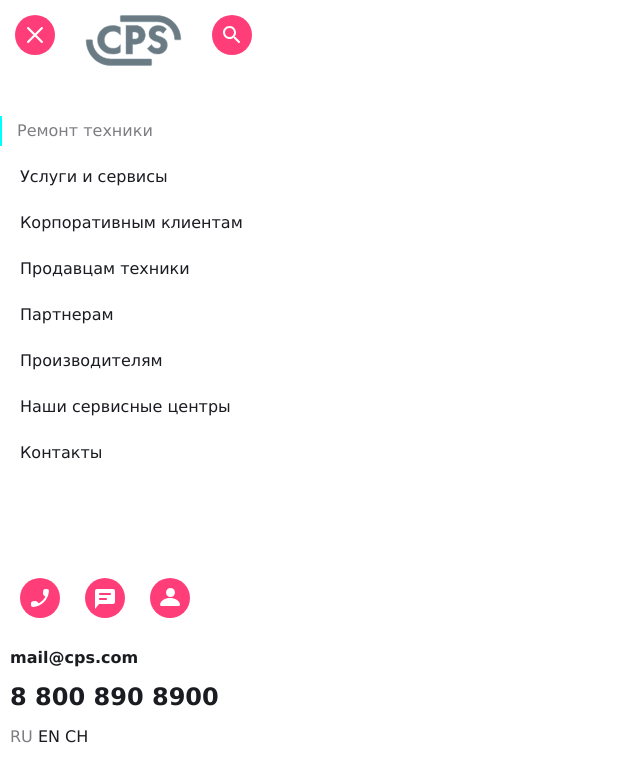
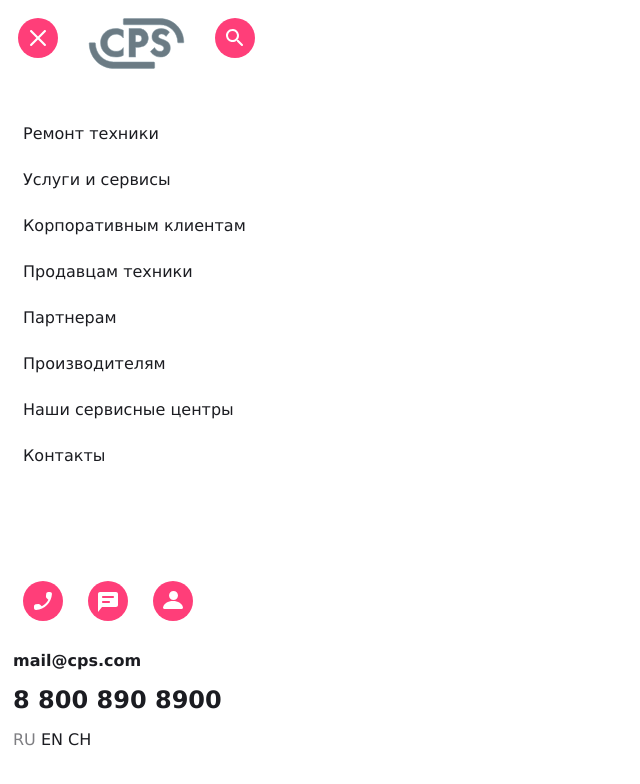
Before and after one commit to Shushan-Petrosyan/responsive-menu, a plain HTML site: page index.html in a window 1280 px wide. Shown: the whole page, without its empty margins (0-640 px from the left). Drawn offline with Linux system fonts and the light colour scheme.

Commit message:
initial commit

```diff
--- a/assets/css/style.css
+++ b/assets/css/style.css
@@ -1,5 +1,8 @@
 header {
-   width: 768px;
+ /*  width: 768px; */
+ width: 320px;
+ border: 3px solid #ffffff;
+
 }
 
 .menu-header {
@@ -29,12 +32,16 @@ header {
     line-height: 30px;
 }
 
-.content-text1 {
+.content-text:active {
+    color: #7e7e82;
+}
+
+/*.content-text1 {
     border-left: 5px solid aqua;
     padding-left:15px;
     color: #7e7e82;
     margin-left: -3px;
-}
+}*/
 
 .main-footer {
   margin-top: 100px;
```
